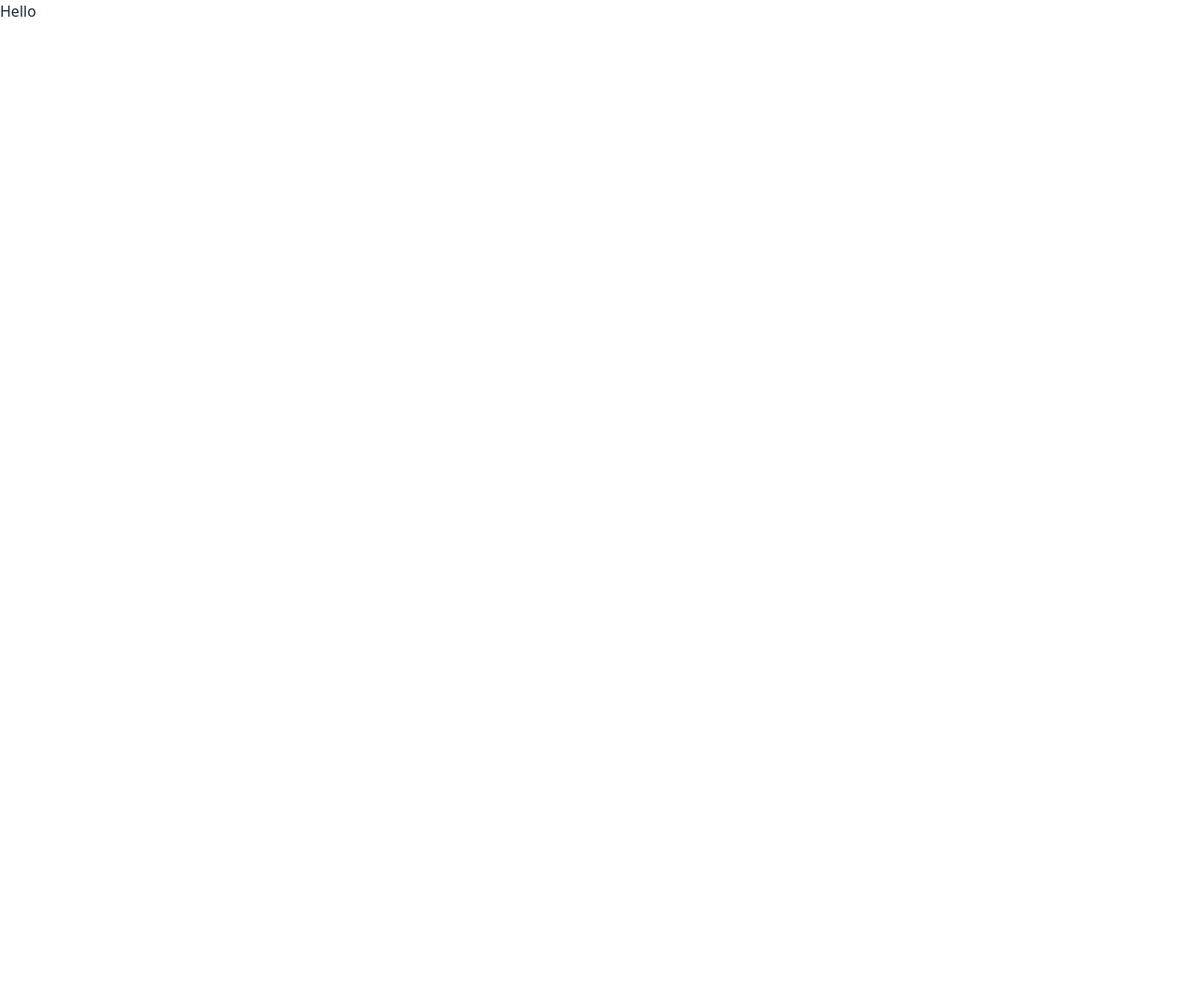
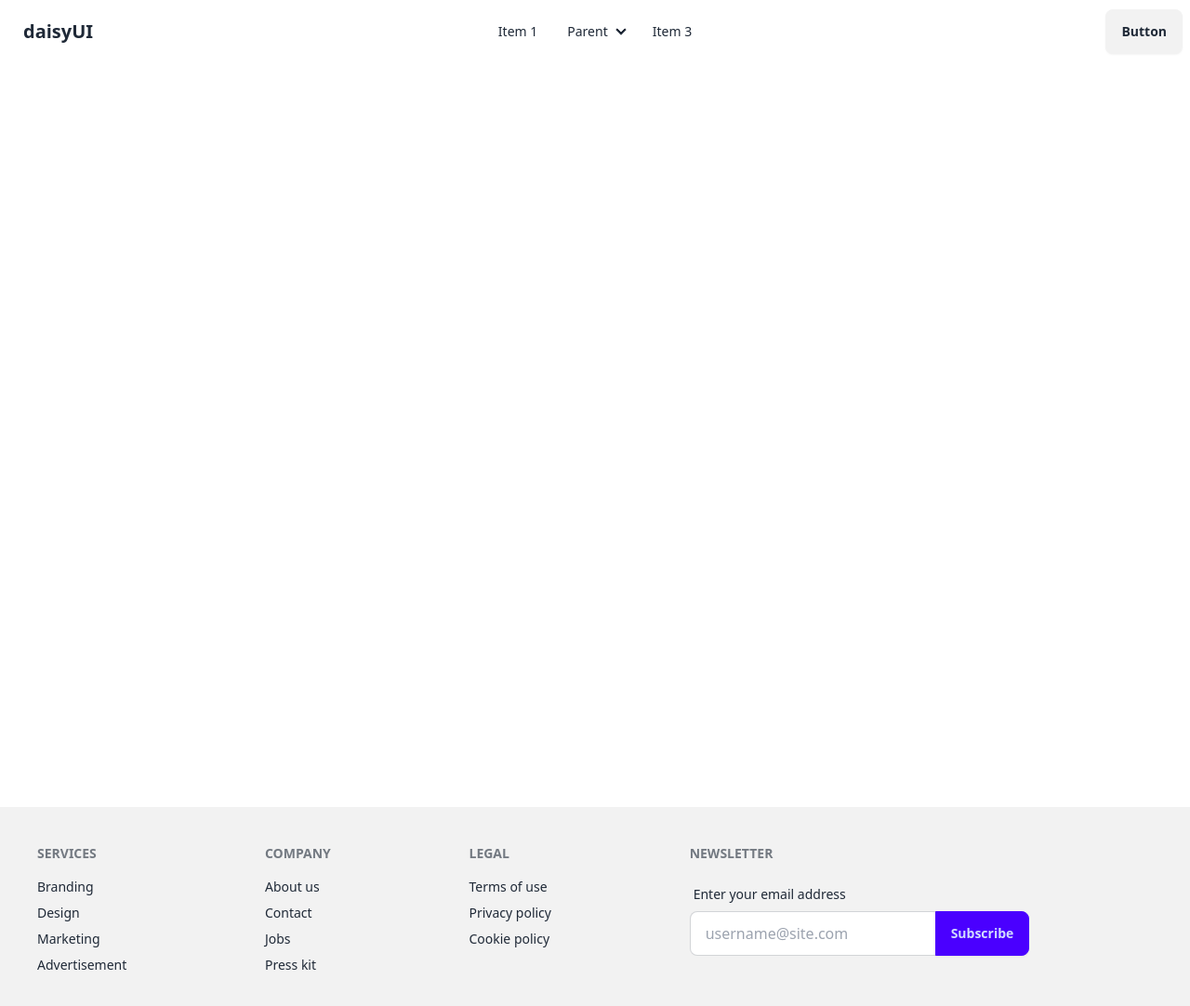
Before and after one commit to nekokaito/gadget_shop, a React (Vite) app: page / in a window 1280 px wide. Shown: the top 1082 px of the page at 93% size. Before the commit the page ends 800 px from the top, so only its background shows below. Built offline with nearby package versions, Linux system fonts and the light colour scheme.

Commit message:
Navbar and Footer Done

```diff
--- a/src/pages/Root.jsx
+++ b/src/pages/Root.jsx
@@ -1,9 +1,17 @@
+import { Outlet } from "react-router-dom";
+import NavBar from "./navbar/NavBar";
+import Footer from "./footer/Footer";
 
 
 const Root = () => {
      return (
           <div>
-               Hello
+               <NavBar></NavBar>
+               <div className=" min-h-screen">
+                    <Outlet></Outlet>
+               </div>
+
+               <Footer></Footer>
           </div>
      );
 };
--- /dev/null
+++ b/src/pages/footer/Footer.jsx
@@ -0,0 +1,47 @@
+import React from 'react';
+
+const Footer = () => {
+     return (
+          <div>
+               <footer className="footer bg-base-200 text-base-content p-10">
+                    <nav>
+                         <h6 className="footer-title">Services</h6>
+                         <a className="link link-hover">Branding</a>
+                         <a className="link link-hover">Design</a>
+                         <a className="link link-hover">Marketing</a>
+                         <a className="link link-hover">Advertisement</a>
+                    </nav>
+                    <nav>
+                         <h6 className="footer-title">Company</h6>
+                         <a className="link link-hover">About us</a>
+                         <a className="link link-hover">Contact</a>
+                         <a className="link link-hover">Jobs</a>
+                         <a className="link link-hover">Press kit</a>
+                    </nav>
+                    <nav>
+                         <h6 className="footer-title">Legal</h6>
+                         <a className="link link-hover">Terms of use</a>
+                         <a className="link link-hover">Privacy policy</a>
+                         <a className="link link-hover">Cookie policy</a>
+                    </nav>
+                    <form>
+                         <h6 className="footer-title">Newsletter</h6>
+                         <fieldset className="form-control w-80">
+                              <label className="label">
+                                   <span className="label-text">Enter your email address</span>
+                              </label>
+                              <div className="join">
+                                   <input
+                                        type="text"
+                                        placeholder="username@site.com"
+                                        className="input input-bordered join-item" />
+                                   <button className="btn btn-primary join-item">Subscribe</button>
+                              </div>
+                         </fieldset>
+                    </form>
+               </footer>
+          </div>
+     );
+};
+
+export default Footer;
--- /dev/null
+++ b/src/pages/navbar/NavBar.jsx
@@ -0,0 +1,62 @@
+import React from 'react';
+
+const NavBar = () => {
+     return (
+          <div>
+               <div className="navbar bg-base-100">
+                    <div className="navbar-start">
+                         <div className="dropdown">
+                              <div tabIndex={0} role="button" className="btn btn-ghost lg:hidden">
+                                   <svg
+                                        xmlns="http://www.w3.org/2000/svg"
+                                        className="h-5 w-5"
+                                        fill="none"
+                                        viewBox="0 0 24 24"
+                                        stroke="currentColor">
+                                        <path
+                                             strokeLinecap="round"
+                                             strokeLinejoin="round"
+                                             strokeWidth="2"
+                                             d="M4 6h16M4 12h8m-8 6h16" />
+                                   </svg>
+                              </div>
+                              <ul
+                                   tabIndex={0}
+                                   className="menu menu-sm dropdown-content bg-base-100 rounded-box z-[1] mt-3 w-52 p-2 shadow">
+                                   <li><a>Item 1</a></li>
+                                   <li>
+                                        <a>Parent</a>
+                                        <ul className="p-2">
+                                             <li><a>Submenu 1</a></li>
+                                             <li><a>Submenu 2</a></li>
+                                        </ul>
+                                   </li>
+                                   <li><a>Item 3</a></li>
+                              </ul>
+                         </div>
+                         <a className="btn btn-ghost text-xl">daisyUI</a>
+                    </div>
+                    <div className="navbar-center hidden lg:flex">
+                         <ul className="menu menu-horizontal px-1">
+                              <li><a>Item 1</a></li>
+                              <li>
+                                   <details>
+                                        <summary>Parent</summary>
+                                        <ul className="p-2">
+                                             <li><a>Submenu 1</a></li>
+                                             <li><a>Submenu 2</a></li>
+                                        </ul>
+                                   </details>
+                              </li>
+                              <li><a>Item 3</a></li>
+                         </ul>
+                    </div>
+                    <div className="navbar-end">
+                         <a className="btn">Button</a>
+                    </div>
+               </div>
+          </div>
+     );
+};
+
+export default NavBar;
```
